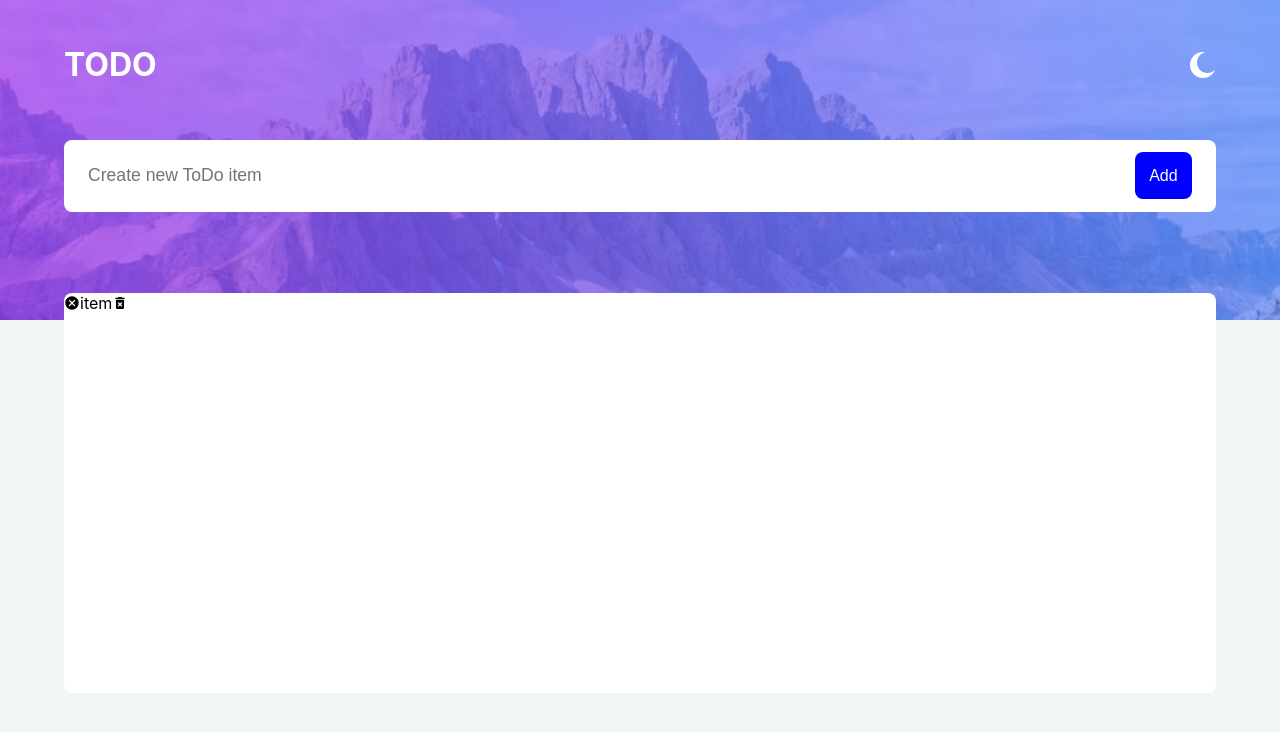
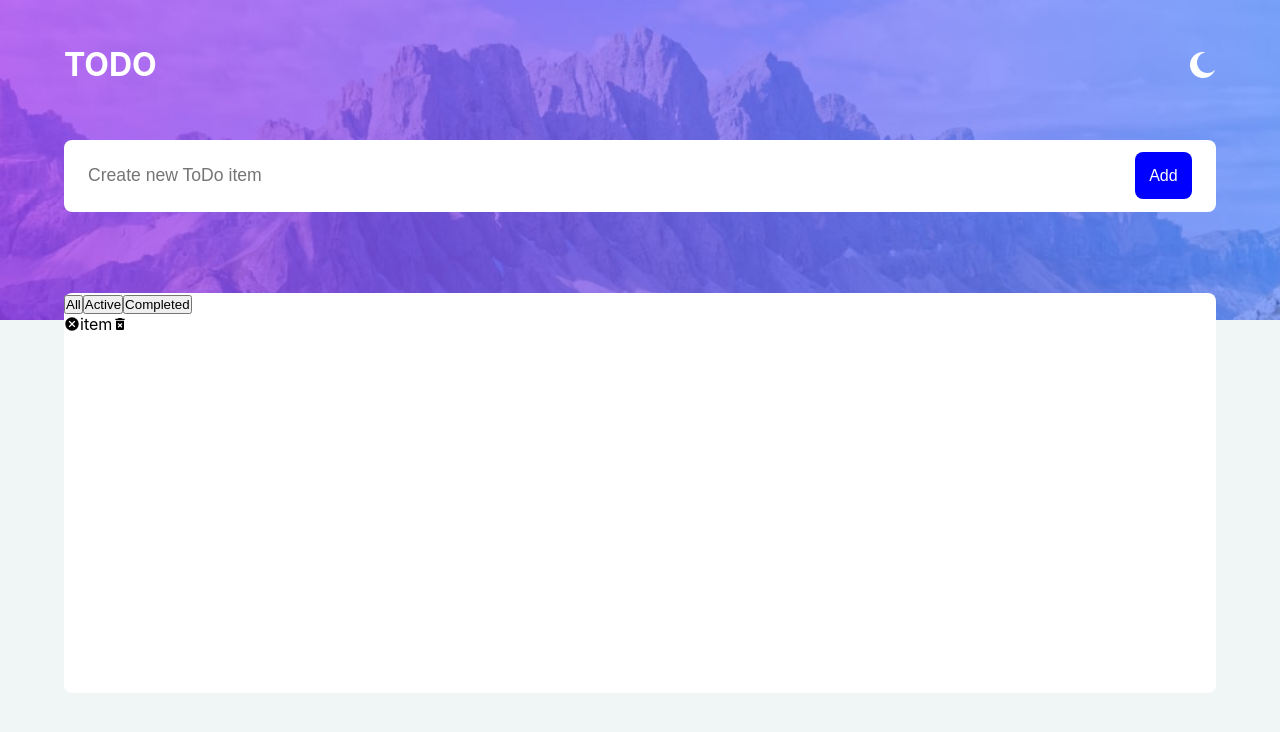
Before and after one commit to kwasi-OT/todo, a React (Create React App) app: page / in a window 1280 px wide. Shown: the top 732 px of the page. Built offline with nearby package versions, Linux system fonts and the light colour scheme.

Commit message:
created filter buttons

```diff
--- a/src/components/FilterNav.js
+++ b/src/components/FilterNav.js
@@ -1,11 +1,13 @@
-import React from 'react'
+import React from 'react';
 
 function FilterNav() {
     return (
         <div>
-
+            <button type='button' className='filter'>All</button>
+            <button type='button' className='filter'>Active</button>
+            <button type='button' className='filter'>Completed</button>
         </div>
     )
 }
 
-export default FilterNav
+export default FilterNav;
```
